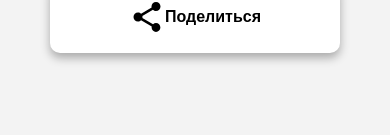
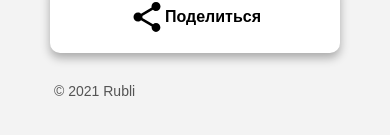
Before and after one commit to Cinium/rubli, a website: page index.html in a window 390 px wide. Shown: the part 617-752 px from the top of the page. Drawn offline with Linux system fonts and the light colour scheme.

Commit message:
футер

```diff
--- a/index.html
+++ b/index.html
@@ -49,5 +49,8 @@
                 </button>
             </div>
         </main>
+        <footer class="footer">
+            <p class="footer__copyright">&copy; 2021 Rubli</p>
+        </footer>
     </body>
 </html>
--- a/src/index.css
+++ b/src/index.css
@@ -13,3 +13,5 @@
 @import url('./styles/button/__icon/button__icon.css');
 
 @import url('./styles/input/input.css');
+
+@import url('./styles/footer/footer.css');
--- /dev/null
+++ b/src/styles/footer/footer.css
@@ -0,0 +1,35 @@
+.footer {
+    margin-top: 30px;
+    max-width: 880px;
+    margin: 30px auto;
+}
+
+@media screen and (max-width: 1023px) {
+    .footer {
+        margin: 30px 15.625%;
+    }
+}
+
+@media screen and (max-width: 424px) {
+    .footer {
+        max-width: 282px;
+        margin: 30px auto;
+    }
+}
+
+.footer__copyright {
+    font-style: normal;
+    font-weight: normal;
+    font-size: 18px;
+    line-height: 22px;
+    color: #545454;
+    margin: 0;
+}
+
+@media screen and (max-width: 424px) {
+    .footer__copyright {
+        font-size: 14px;
+        line-height: 17px;
+
+    }
+}
```
